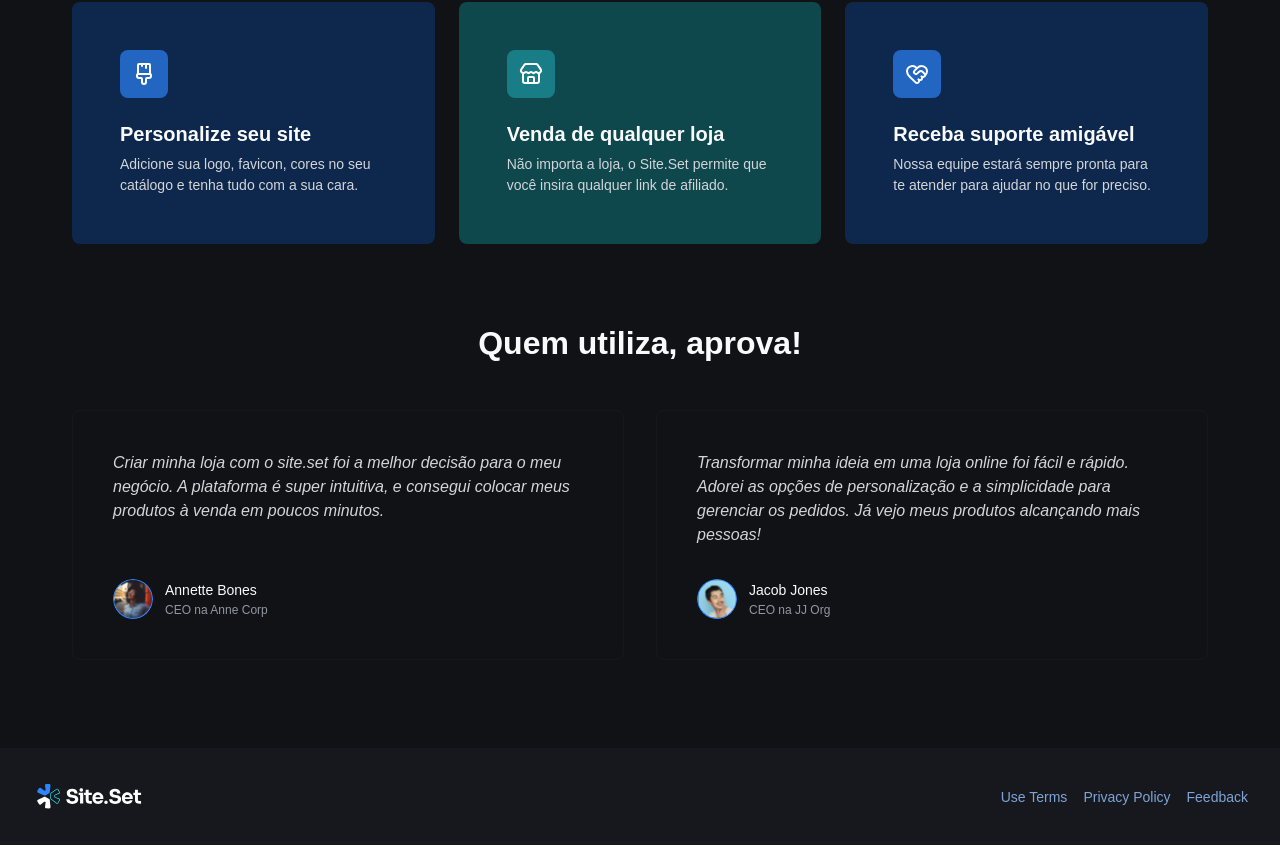
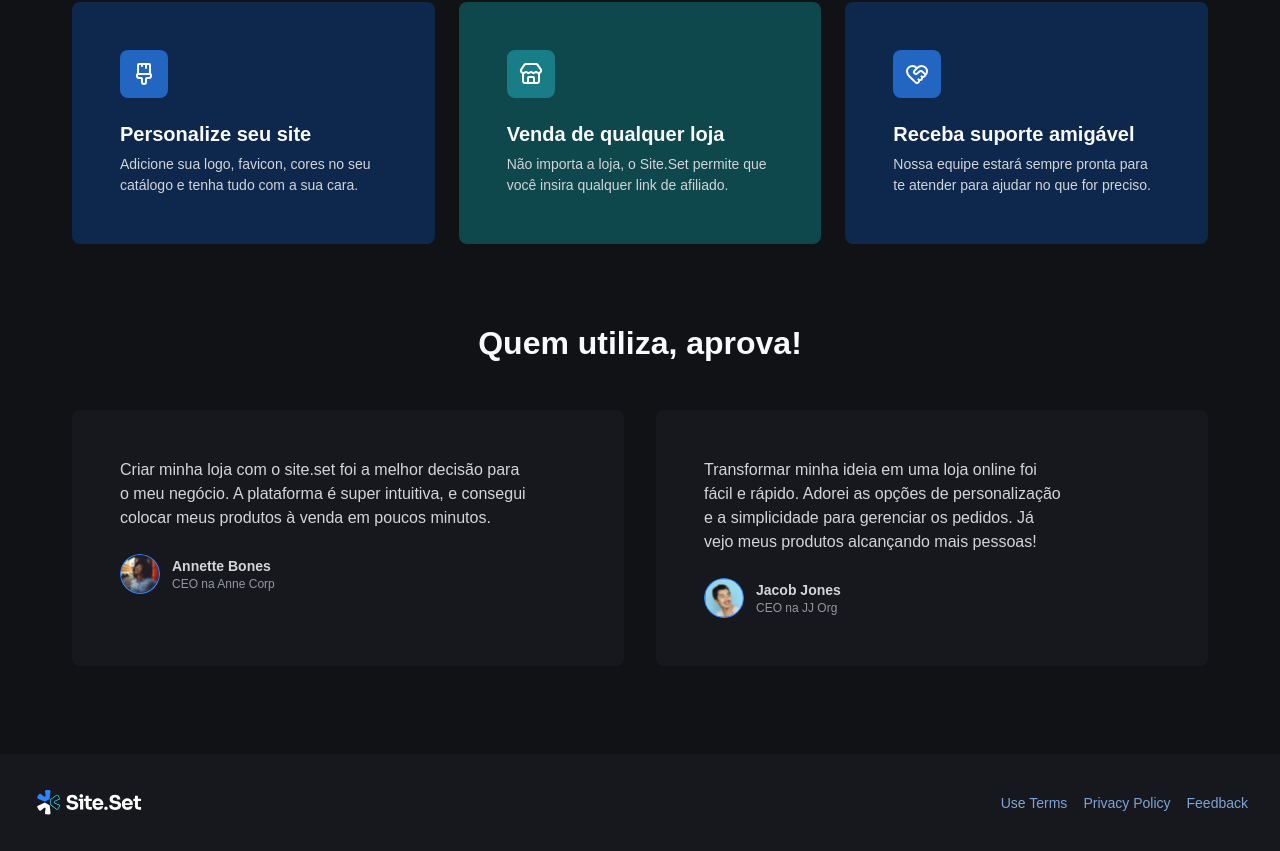
Before and after one commit to mmmths/site-blog, a Next.js app: page / in a window 1280 px wide. Shown: the part 1501-2352 px from the top of the page. Built offline with nearby package versions, Linux system fonts and the light colour scheme; a web font is replaced by a local one.

Commit message:
feat: add customer story section with testimonials and styling

```diff
--- a/src/components/customer-story-section/customer-story-card.tsx
+++ b/src/components/customer-story-section/customer-story-card.tsx
@@ -9,31 +9,32 @@ export type CustomerStory = {
   };
 };
 
-type CustomerStoryProps = {
-  testimonial: CustomerStory;
-};
-
-export function CustomerStoryCard({ testimonial }: CustomerStoryProps) {
+export function CustomerStoryCard({
+  customerStory
+}: {
+  customerStory: CustomerStory;
+}) {
   return (
-    <div className="flex flex-col justify-between gap-8 rounded-lg border border-gray-500 p-6 md:p-10">
-      <p className="text-body-md italic text-gray-200">{testimonial.content}</p>
+    <div className="flex flex-col gap-6 rounded-lg bg-gray-500 p-6 md:p-12">
+      <p className="text-balance text-gray-200">{customerStory.content}</p>
 
       <div className="flex items-center gap-3">
-        <Image
-          src={testimonial.author.avatar}
-          alt={testimonial.author.name}
-          width={40}
-          height={40}
-          className="rounded-full object-cover"
-        />
+        <div className="relative h-10 w-10 overflow-hidden rounded-full">
+          <Image
+            src={customerStory.author.avatar}
+            alt={customerStory.author.name}
+            fill
+            className="object-cover"
+          />
+        </div>
 
         <div className="flex flex-col">
-          <strong className="text-body-sm text-gray-100">
-            {testimonial.author.name}
+          <strong className="text-sm text-gray-200">
+            {customerStory.author.name}
           </strong>
 
-          <span className="text-body-xs text-gray-300">
-            {testimonial.author.role}
+          <span className="text-xs text-gray-300">
+            {customerStory.author.role}
           </span>
         </div>
       </div>
--- a/src/components/customer-story-section/customer-story-section.tsx
+++ b/src/components/customer-story-section/customer-story-section.tsx
@@ -38,7 +38,7 @@ export function CustomerStorySection() {
           {testimonials.map((testimonial) => (
             <CustomerStoryCard
               key={testimonial.author.name}
-              testimonial={testimonial}
+              customerStory={testimonial}
             />
           ))}
         </div>
```
